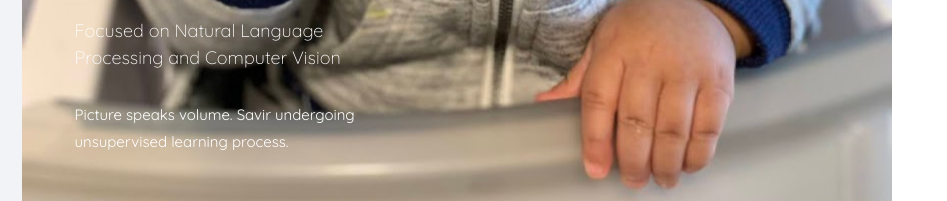
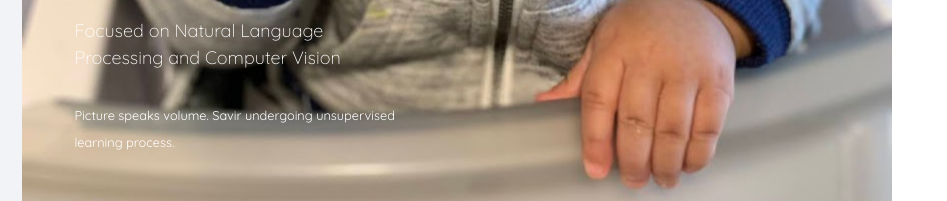
Before and after one commit to shovitraj/shovitraj.github.io, a plain HTML site: page index.html in a window 1280 px wide. Shown: the part 441-642 px from the top of the page, 333-1280 px from the left. Drawn offline with nearby package versions, Linux system fonts and the light colour scheme; files whose address does not match are found by name; a web font is replaced by a local one.

Commit message:
font changed

```diff
--- a/index.html
+++ b/index.html
@@ -140,7 +140,7 @@ Copyright <script>document.write(new Date().getFullYear());</script> All rights
 					   					<div class="desc">
 						   					<h1 style="color:white">I am <br>an AI/ML Engineer</h1>
 											<h2 style="color:white"> Focused on Natural Language Processing and Computer Vision </h2>
-											<p style="color:white"> Picture speaks volume. Savir undergoing unsupervised learning process. </p>
+											<small style="color:white"> Picture speaks volume. Savir undergoing unsupervised learning process. </small>
 
 											</div>
 					   				</div>
```
